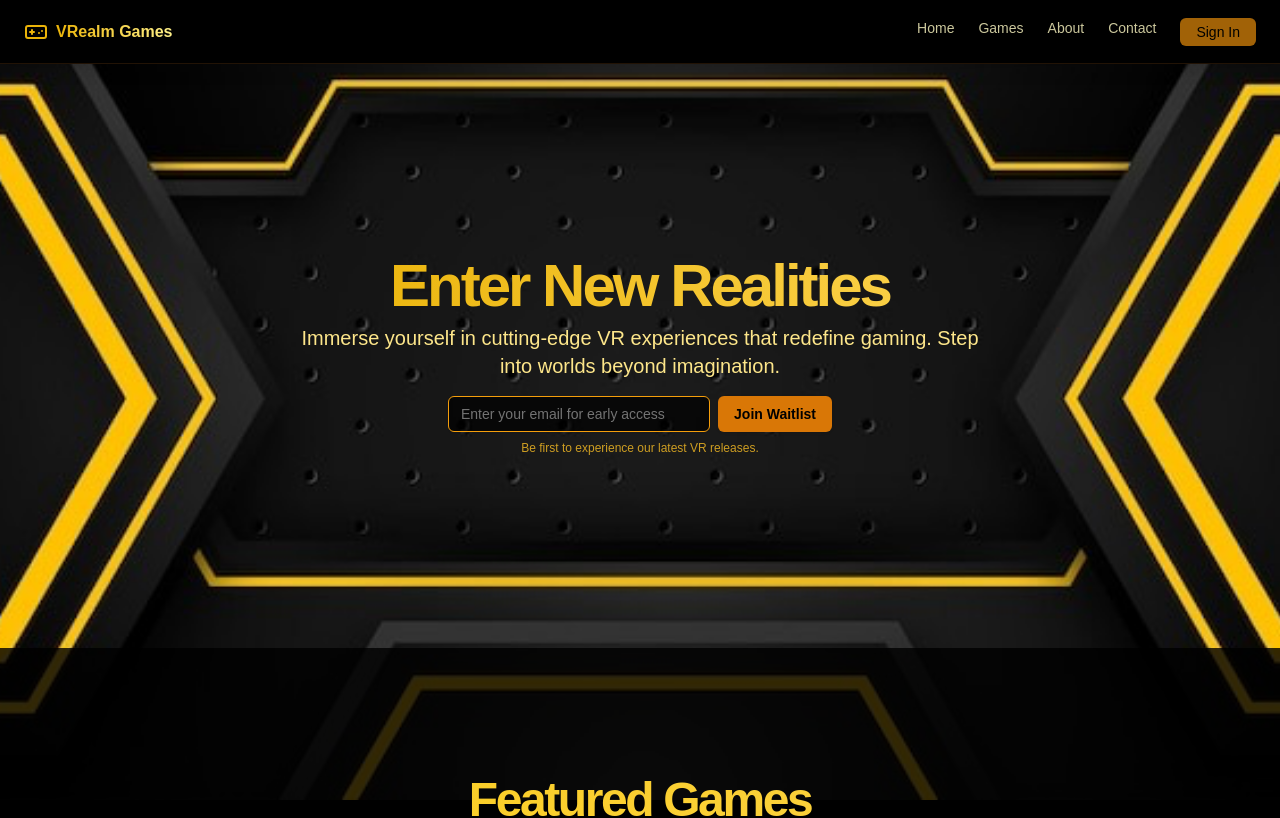
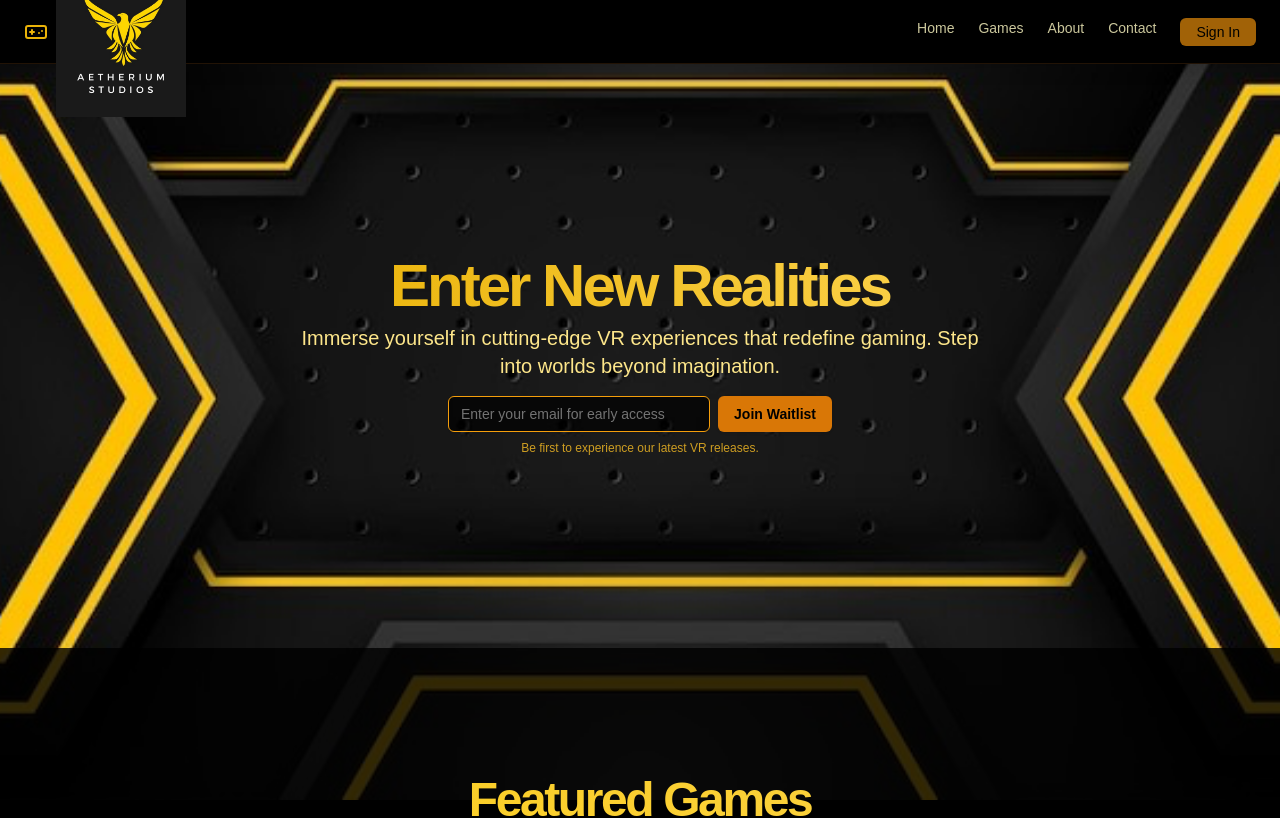
Before and after one commit to Samir12324/AetheriumStudios, a Next.js app: page / in a window 1280 px wide. Shown: the top 818 px of the page. Built offline with nearby package versions, Linux system fonts and the light colour scheme; no server answers.

Commit message:
all changes

```diff
--- a/components/ui/header.tsx
+++ b/components/ui/header.tsx
@@ -3,7 +3,7 @@
 import { GamepadIcon } from "lucide-react";
 import Link from "next/link";
 import { useSession } from "next-auth/react";
-
+import Image from "next/image";
 export default function Header() {
   const { data: session, status } = useSession();
   console.log(session);
@@ -14,10 +14,8 @@ export default function Header() {
         className="flex gap-2 items-center justify-center transition-transform hover:scale-105"
         href="/"
       >
-        <GamepadIcon className="h-6 w-6 text-yellow-500" />
-        <span className="font-bold text-transparent bg-clip-text bg-gradient-to-r from-yellow-500 to-yellow-200">
-          VRealm Games
-        </span>
+        <GamepadIcon className="h-6 w-6 text-yellow-500 " />
+        <Image src={"/logo.jpeg"} width={130} alt="Hall" height={130} className="mt-10" />
       </Link>
 
       <nav className="ml-auto flex gap-4 sm:gap-6">
```
Also changed, not shown: public/logo.jpeg (added).
